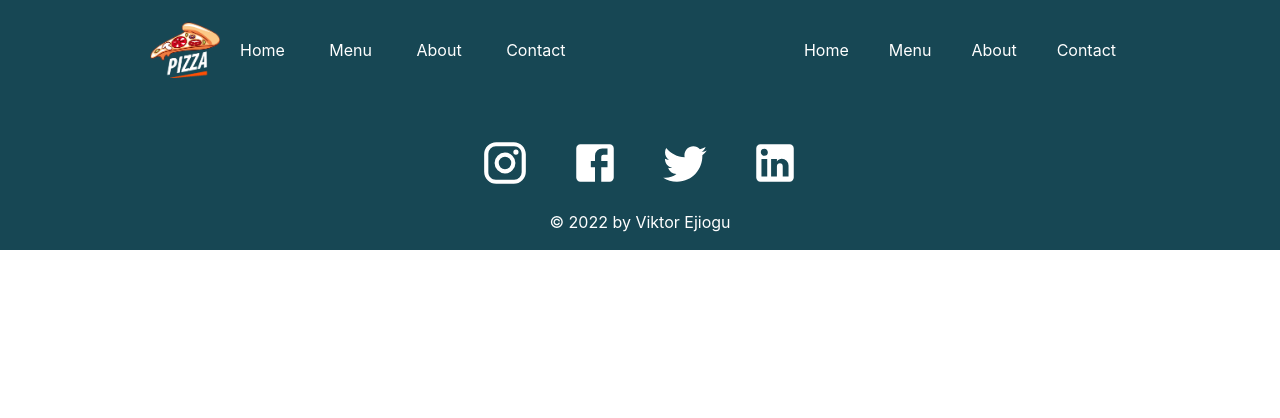
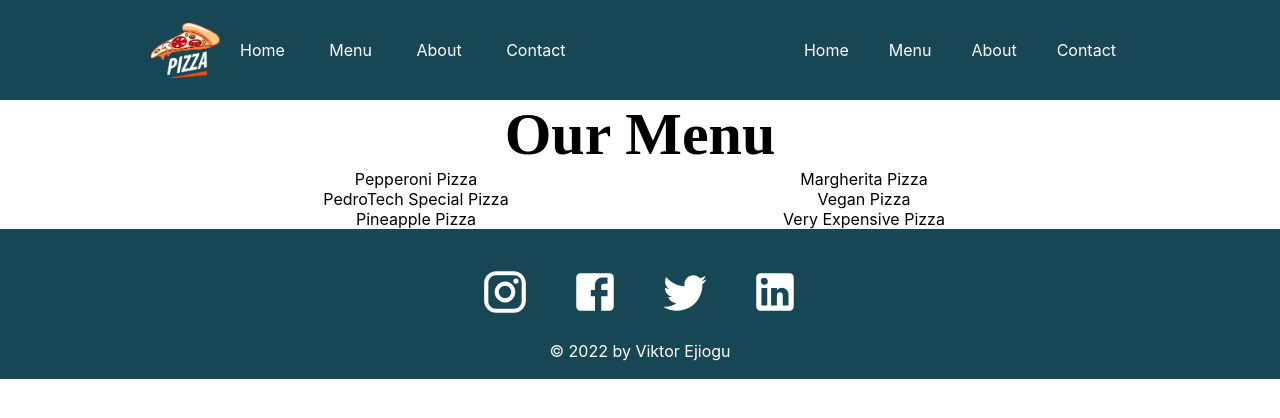
Before and after one commit to ejioguvictor/tasty, a React (Create React App) app: page /menu in a window 1280 px wide. Shown: the top 418 px of the page. Built offline with nearby package versions, Linux system fonts and the light colour scheme; the HTML template or start-up script is replaced by a standard one.

Commit message:
added modified menuItem component

```diff
--- a/src/App.js
+++ b/src/App.js
@@ -2,6 +2,7 @@ import React from 'react'
 import NavBar from './components/NavBar/NavBar';
 import Home from './pages/Home/Home'
 import Footer from './components/Footer/Footer'
+import Menu from './pages/Menu/Menu'
 import { BrowserRouter as Router, Route, Routes } from 'react-router-dom'
 
 
@@ -12,6 +13,7 @@ function App() {
         <NavBar />
         <Routes>
           <Route exact path='/' element={<Home />} />
+          <Route exact path='/menu' element={<Menu />} />
         </Routes>
         <Footer />
       </Router>
--- a/src/pages/Menu/Menu.js
+++ b/src/pages/Menu/Menu.js
@@ -1,12 +1,18 @@
 import React from 'react'
+import { MenuList } from '../../helpers/MenuLists'
 import styles from './Menu.module.scss'
+
 
 const Menu = () => {
   return (
     <div className={styles.menu}>
       <h1 className={styles.menuTitle}>Our Menu</h1>
       <div className={styles.menuList}>
-
+        {MenuList.map((menuItem, key) => {
+          return <div>{menuItem.name}</div>
+          // <div>{menuItem.image}</div>
+          // <div>{menuItem.price}</div>
+        })}
       </div>
     </div>
   )
```
Also changed, not shown: src/components/MenuItems/MenuItem.js (added, +13 -0 lines), src/components/MenuItems/MenuItems.js (deleted).
